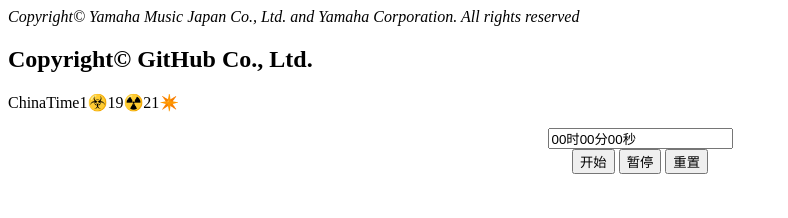
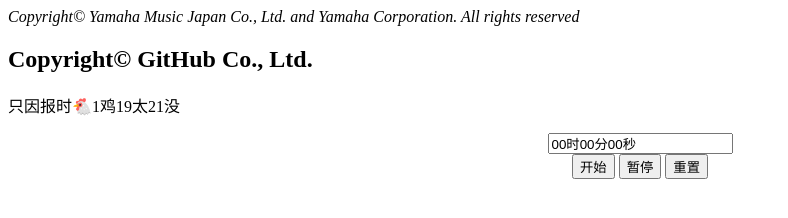
Before and after one commit to tobvc/gitbvc.com, a plain HTML site: page index.html in a window 1280 px wide. Shown: the whole page, without its empty margins (0-788 px from the left). Drawn offline with Linux system fonts and the light colour scheme.

Commit message:
更新 index.html

```diff
--- a/index.html
+++ b/index.html
@@ -24,7 +24,7 @@
         var hour = date.getHours();
         var minutes = date.getMinutes();
         var seconds = date.getSeconds();
-        var str = "ChinaTime" + hour + "☣️" + minutes + "☢️" + seconds + "✴️";
+        var str = "只因报时🐔" + hour + "鸡" + minutes + "太" + seconds + "没";
         var div1 = document.getElementById("div1");
         div1.innerHTML = str;
     }
```
